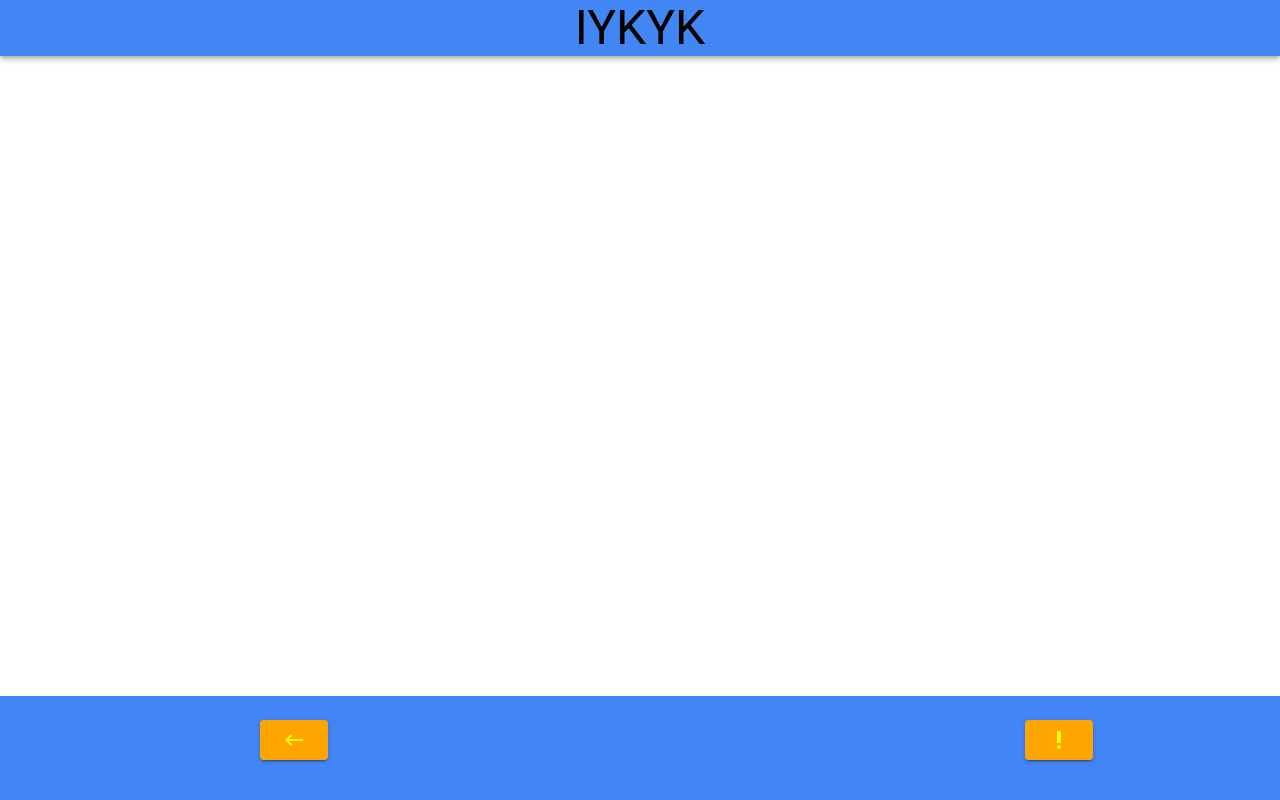
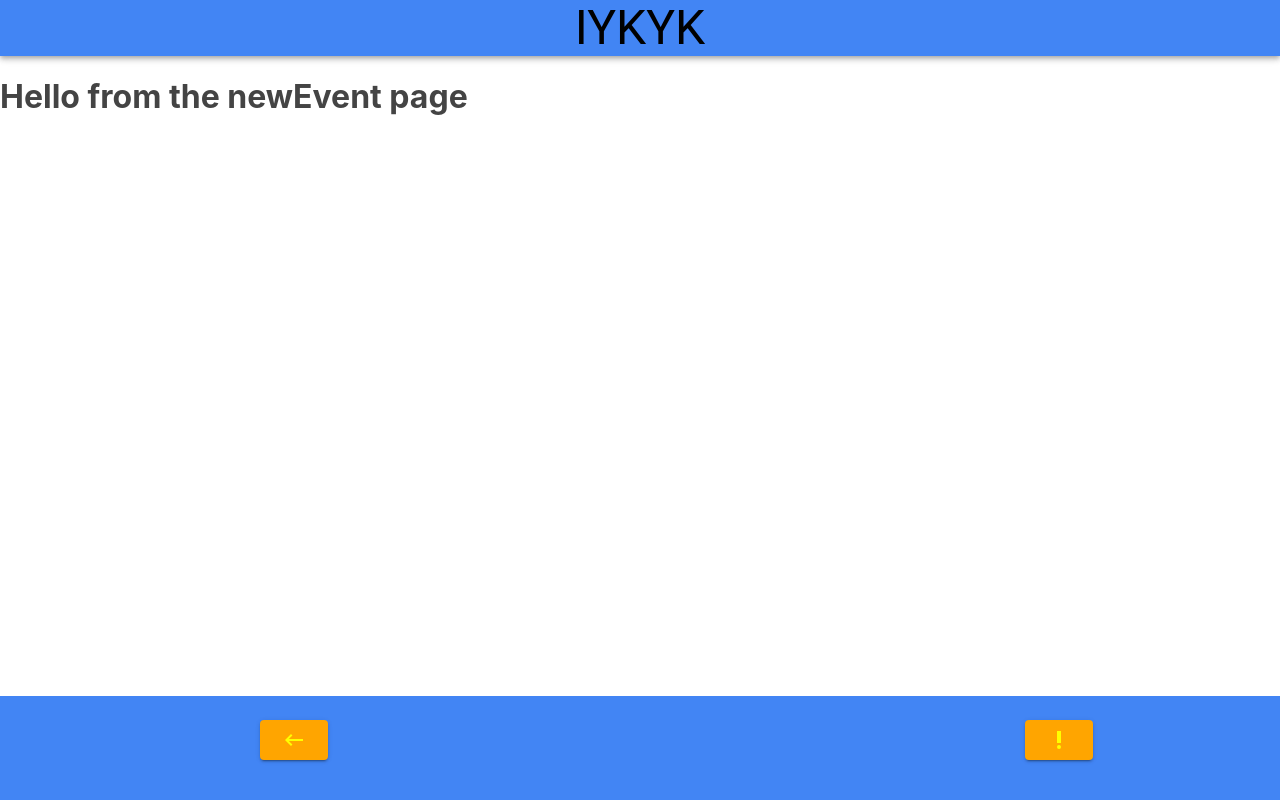
Before and after one commit to Jeff-T-Schmidt/IYKYK, a React (Create React App) app: page /newEvent in a window 1280 px wide. Before the commit this address had no page. Shown: the top 800 px of the page. Built offline with nearby package versions, Linux system fonts and the light colour scheme.

Commit message:
created routes for Landing, newEvent, Profile and Home / cleaned up some code

```diff
--- a/src/App.js
+++ b/src/App.js
@@ -1,11 +1,12 @@
 import { Routes, Route } from 'react-router-dom'
-// import Home from './components/pages/Home.js'
 import Login from './components/pages/Login.js'
-import Nav from './components/navbar.js'
 import Footer from './components/footer.js'
 import Header from './components/header.js'
+import NewEvent from './components/pages/newEvent.js'
+import Profile from './components/pages/Profile.js'
+import Home from './components/pages/Home.js'
+import Landing from './components/pages/Landing.js'
 import * as React from 'react';
-// import ReactDOM from 'react-dom';
 import SignUp from './components/pages/Signup.js'
 
 function App() {
@@ -15,6 +16,10 @@ function App() {
       <Routes>
         <Route path='/' element={<Login/>} />
         <Route path='/signup' element={<SignUp/>} />
+        <Route path='/landing' element={<Landing/>} />
+        <Route path='/home' element={<Home/>} />
+        <Route path='/newEvent' element={<NewEvent/>} />
+        <Route path='/profile' element={<Profile/>} />
       </Routes>
       <Footer/>
     </>
--- a/src/components/navbar.js
+++ /dev/null
@@ -1,3 +0,0 @@
-const Nav = () => 'Hello, this is a nav bar'
-
-export default Nav
--- a/src/components/pages/Landing.js
+++ b/src/components/pages/Landing.js
@@ -0,0 +1,3 @@
+const Landing = () => <h1>Hello from the Landing page</h1>
+
+export default Landing
--- /dev/null
+++ b/src/components/pages/Profile.js
@@ -0,0 +1,3 @@
+const Profile = () => <h1>Hello from the Profile page</h1>
+
+export default Profile
--- /dev/null
+++ b/src/components/pages/newEvent.js
@@ -0,0 +1,3 @@
+const newEvent = () => <h1>Hello from the newEvent page</h1>
+
+export default newEvent
```
Also changed, not shown: src/components/header.js (+2 -8 lines).
